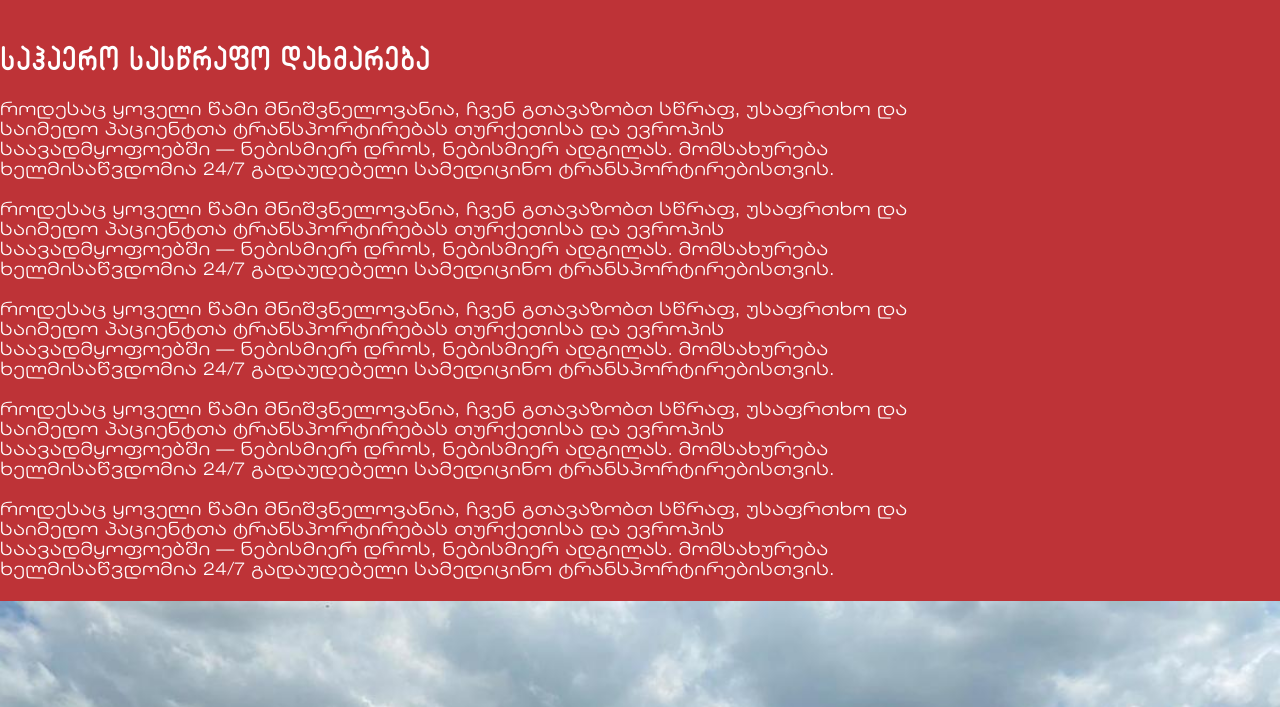
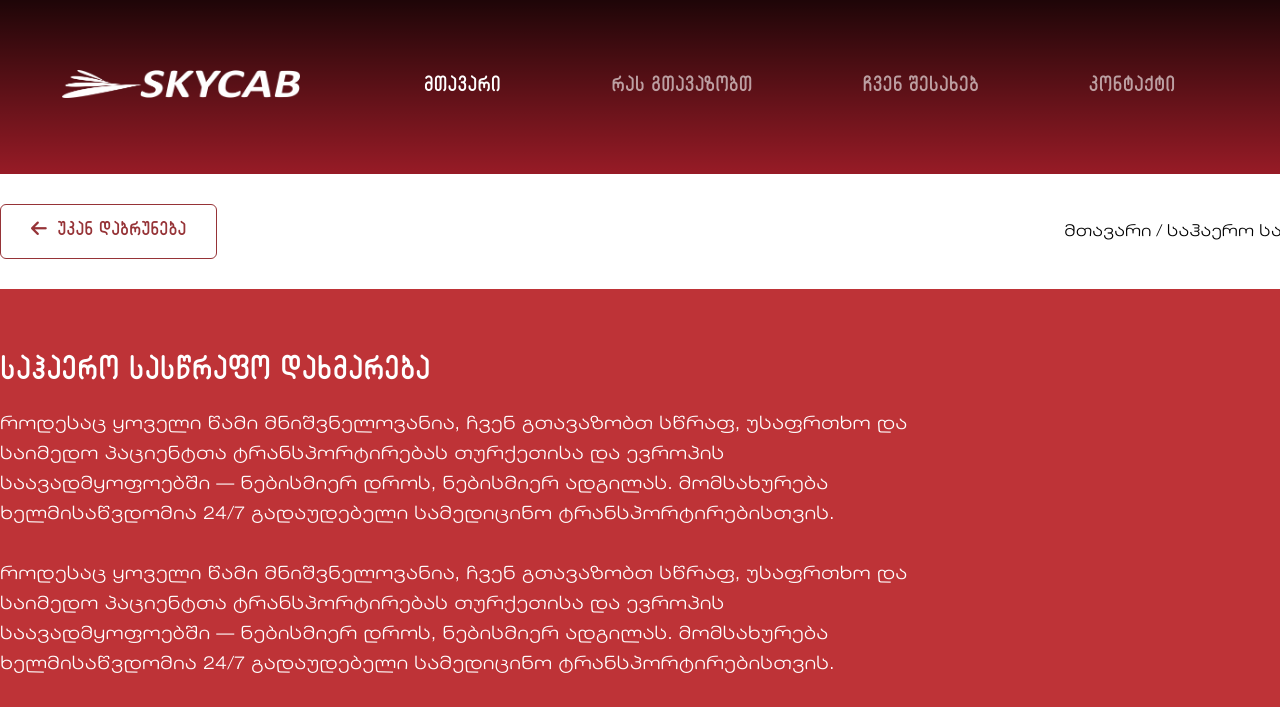
Before and after one commit to vakokenkebashvili95-a11y/skycab, a plain HTML site: page detail.html in a window 1280 px wide. Shown: the top 707 px of the page. Drawn offline with nearby package versions, Linux system fonts and the light colour scheme.

Commit message:
modified

```diff
--- a/assets/style.css
+++ b/assets/style.css
@@ -69,9 +69,36 @@
 
 .firstSection {
     position: relative;
+}
+
+.firstSection:not(.firstSection--inner-page) {
     height: calc(100vh - 230px);
 }
 
+.firstSection--inner-page {
+    background-color:#971b26;
+}
+.firstSection--inner-page:before {
+    content: '';
+    position: absolute;
+    z-index: 15;
+    display: block;
+    left: 0;
+    top: 0;
+    width: 100%;
+    height: 100%;
+    background: linear-gradient(to bottom, rgba(0, 0, 0, 0.8) 0%, rgba(0, 0, 0, 0.4) 50%, rgba(0, 0, 0, 0) 100%);
+    pointer-events: none;
+}
+
+.firstSection--inner-page .mainContainer--header {
+    z-index: 20;
+}
+
+
+.firstSection--inner-page .header {
+    padding-bottom: 70px;
+}
 .slider {
     position: absolute;
     /* width: 100%; */
@@ -621,7 +648,8 @@
 }
 
 .main-content {
-    padding-top: 50px;
+    padding-top: 70px;
+    padding-bottom: 70px;
 }
 
 
@@ -638,12 +666,15 @@
 .main-content-paragraph {
     font-weight: 300;
     font-size: 18px;
-line-height: 23px;
+    line-height: 30px;
     letter-spacing: 0%;
     color: rgba(255, 255, 255, 1);
     width: 62%;
     margin-top: 20px;
-padding-bottom: 20px;
+}
+
+.main-content-paragraph p {
+    line-height: 30px;
 }
 
 .detail-section-img {
@@ -652,3 +683,43 @@
     display: block;
 
 }
+
+.inner-page-header-wrapper {
+    padding-top: 30px;
+    padding-bottom: 30px;
+}
+
+.inner-page-header {
+    display: flex;
+    align-items: center;
+    justify-content: space-between;
+}
+
+.back-btn {
+    font-family: 'ALKRoundedMtav-Medium', sans-serif;
+    font-size: 18px;
+    display: inline-block;
+    padding: 15px 30px;
+    /* background-color: #963337; */
+    border: #963337 1px solid;
+    border-radius: 6px;
+    color: #963337;
+    text-decoration: none;
+}
+.back-btn:hover {
+    opacity: 0.8;
+}
+
+.breadcrumbs {
+    display: flex;
+    align-items: center;
+    font-size: 16px;
+}
+
+.breadcrumbs-link {
+    color: #000;
+    text-decoration: none;
+}
+.breadcrumbs-link:hover {
+    text-decoration: underline;
+}
--- a/detail.html
+++ b/detail.html
@@ -6,11 +6,43 @@
     <meta name="viewport" content="width=device-width, initial-scale=1, minimum-scale=1, maximum-scale=1" />
     <title>SkyCab</title>
     <link rel="stylesheet" href="https://cdnjs.cloudflare.com/ajax/libs/font-awesome/6.5.0/css/all.min.css">
-    <link rel="stylesheet" href="assets/plugins/swiper/swiper-bundle.min.css" />
     <link rel="stylesheet" href="assets/style.css" />
 </head>
 
 <body>
+
+    <div class="firstSection firstSection--inner-page">
+        <div class="mainContainer mainContainer--header">
+            <header class="header">
+                <a href="#">
+                    <img src="assets/images/Logo.png" class="Logo" alt="">
+                </a>
+                <ul class="menu">
+                    <li class="menu-item"><a href="#" class="menu-item-link menu-item-link--active">მთავარი</a></li>
+                    <li class="menu-item"><a href="#" class="menu-item-link">რას გთავაზობთ</a></li>
+                    <li class="menu-item"><a href="#" class="menu-item-link">ჩვენ შესახებ</a></li>
+                    <li class="menu-item"><a href="#" class="menu-item-link">კონტაქტი</a></li>
+                </ul>
+                <a href="#" class="lang-switch">
+                    <img src="assets/images/britain.png" alt="" class="lang-switch-img">
+                    English
+                </a>
+            </header>
+        </div>
+    </div>
+
+    <div class="inner-page-header-wrapper">
+        <div class="mainContainer">
+            <div class="inner-page-header">
+                <a href="#" class="back-btn"><i class="fa-solid fa-arrow-left"></i>&nbsp;&nbsp;უკან დაბრუნება</a>
+                <div class="breadcrumbs">
+                    <a href="#" class="breadcrumbs-link">მთავარი</a>
+                    <span class="breadcrumbs-separator">&nbsp;/&nbsp;</span>
+                    <span class="breadcrumbs-current">საჰაერო სასწრაფო დახმარება</span>
+                </div>
+            </div>
+        </div>
+    </div>
 
     <div class="detail-section" style="background-color: rgba(190, 51, 55, 1);">
         <div class="mainContainer">
@@ -26,28 +58,11 @@
                       <p>როდესაც ყოველი წამი მნიშვნელოვანია, ჩვენ გთავაზობთ სწრაფ, უსაფრთხო და საიმედო პაციენტთა ტრანსპორტირებას თურქეთისა და ევროპის საავადმყოფოებში — ნებისმიერ დროს, ნებისმიერ ადგილას. მომსახურება ხელმისაწვდომია 24/7 გადაუდებელი სამედიცინო ტრანსპორტირებისთვის.</p>
                     <p>&nbsp;</p>
                     <p>როდესაც ყოველი წამი მნიშვნელოვანია, ჩვენ გთავაზობთ სწრაფ, უსაფრთხო და საიმედო პაციენტთა ტრანსპორტირებას თურქეთისა და ევროპის საავადმყოფოებში — ნებისმიერ დროს, ნებისმიერ ადგილას. მომსახურება ხელმისაწვდომია 24/7 გადაუდებელი სამედიცინო ტრანსპორტირებისთვის.</p>
-
                 </div>
-
             </div>
-
         </div>
-
         <img src="./assets/images/aviation-help.jpg" alt="" class="detail-section-img" >
-
     </div>
-
-
-
-
-
-
-
-
-
-
-
-
 
     <div class="contact-us-section">
         <div class="mainContainer">
@@ -127,19 +142,6 @@
         </div>
 
     </div>
-
-
-    <script src="assets/plugins/swiper/swiper-bundle.min.js"></script>
-    <script>
-        var swiper = new Swiper(".slider", {
-            spaceBetween: 30,
-            effect: "fade",
-            autoplay: {
-                delay: 3000,
-                disableOnInteraction: false,
-            }
-        });
-    </script>
 </body>
 
 </html>
```
Lines whose indentation alone changed are shown as unchanged.
